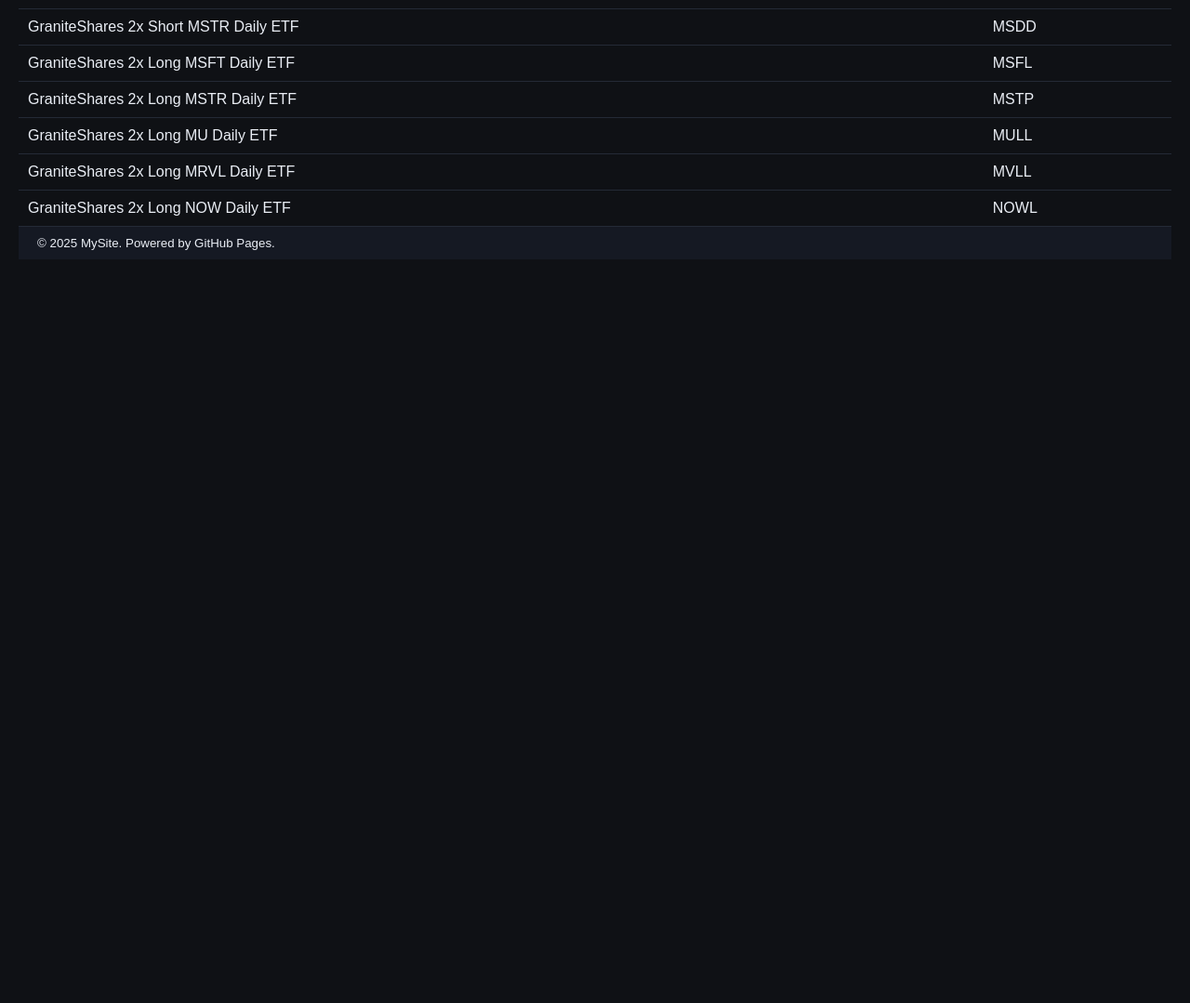
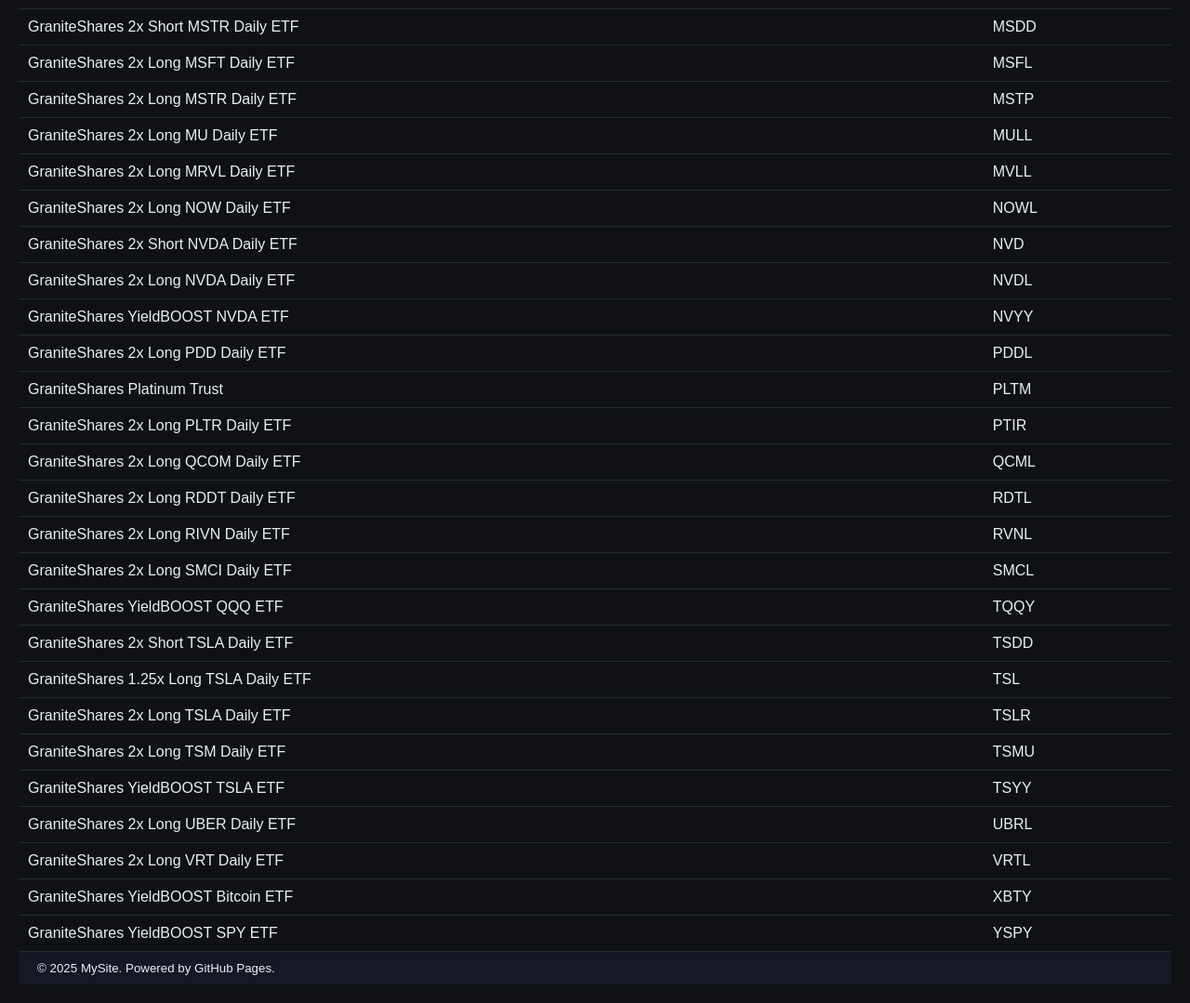
Before and after one commit to seikon1/seikon1.github.io, a plain HTML site: page index.html in a window 1280 px wide. Shown: the part 924-2003 px from the top of the page at 93% size. Before the commit the page ends 1223 px from the top, so only its background shows below. Drawn offline with Linux system fonts and the light colour scheme.

Commit message:
Update index.html

```diff
--- a/index.html
+++ b/index.html
@@ -65,6 +65,26 @@
         <tr><td>GraniteShares 2x Long MU Daily ETF</td><td>MULL</td></tr>
         <tr><td>GraniteShares 2x Long MRVL Daily ETF</td><td>MVLL</td></tr>
         <tr><td>GraniteShares 2x Long NOW Daily ETF</td><td>NOWL</td></tr>
+        <tr><td>GraniteShares 2x Short NVDA Daily ETF</td><td>NVD</td></tr>
+        <tr><td>GraniteShares 2x Long NVDA Daily ETF</td><td>NVDL</td></tr>
+      <tr><td>GraniteShares YieldBOOST NVDA ETF</td><td>NVYY</td></tr>
+      <tr><td>GraniteShares 2x Long PDD Daily ETF</td><td>PDDL</td></tr>
+      <tr><td>GraniteShares Platinum Trust</td><td>PLTM</td></tr>
+      <tr><td>GraniteShares 2x Long PLTR Daily ETF</td><td>PTIR</td></tr>
+      <tr><td>GraniteShares 2x Long QCOM Daily ETF</td><td>QCML</td></tr>
+      <tr><td>GraniteShares 2x Long RDDT Daily ETF</td><td>RDTL</td></tr>
+      <tr><td>GraniteShares 2x Long RIVN Daily ETF</td><td>RVNL</td></tr>
+      <tr><td>GraniteShares 2x Long SMCI Daily ETF</td><td>SMCL</td></tr>
+      <tr><td>GraniteShares YieldBOOST QQQ ETF</td><td>TQQY</td></tr>
+      <tr><td>GraniteShares 2x Short TSLA Daily ETF</td><td>TSDD</td></tr>
+      <tr><td>GraniteShares 1.25x Long TSLA Daily ETF</td><td>TSL</td></tr>
+      <tr><td>GraniteShares 2x Long TSLA Daily ETF</td><td>TSLR</td></tr>
+      <tr><td>GraniteShares 2x Long TSM Daily ETF</td><td>TSMU</td></tr>
+      <tr><td>GraniteShares YieldBOOST TSLA ETF</td><td>TSYY</td></tr>
+      <tr><td>GraniteShares 2x Long UBER Daily ETF</td><td>UBRL</td></tr>
+      <tr><td>GraniteShares 2x Long VRT Daily ETF</td><td>VRTL</td></tr>
+      <tr><td>GraniteShares YieldBOOST Bitcoin ETF</td><td>XBTY</td></tr>
+      <tr><td>GraniteShares YieldBOOST SPY ETF</td><td>YSPY</td></tr>
       </tbody>
     </table>
   </main>
```
